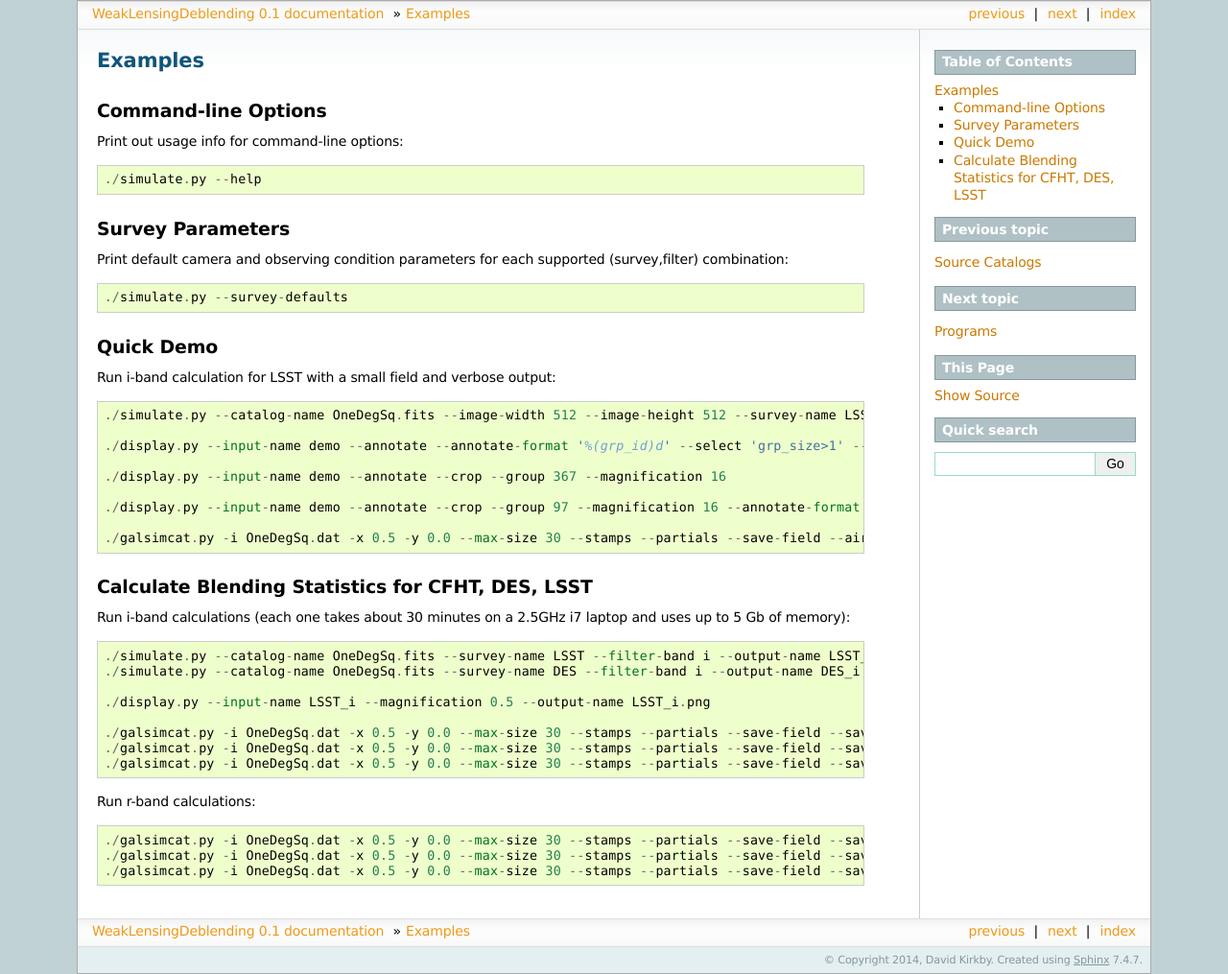
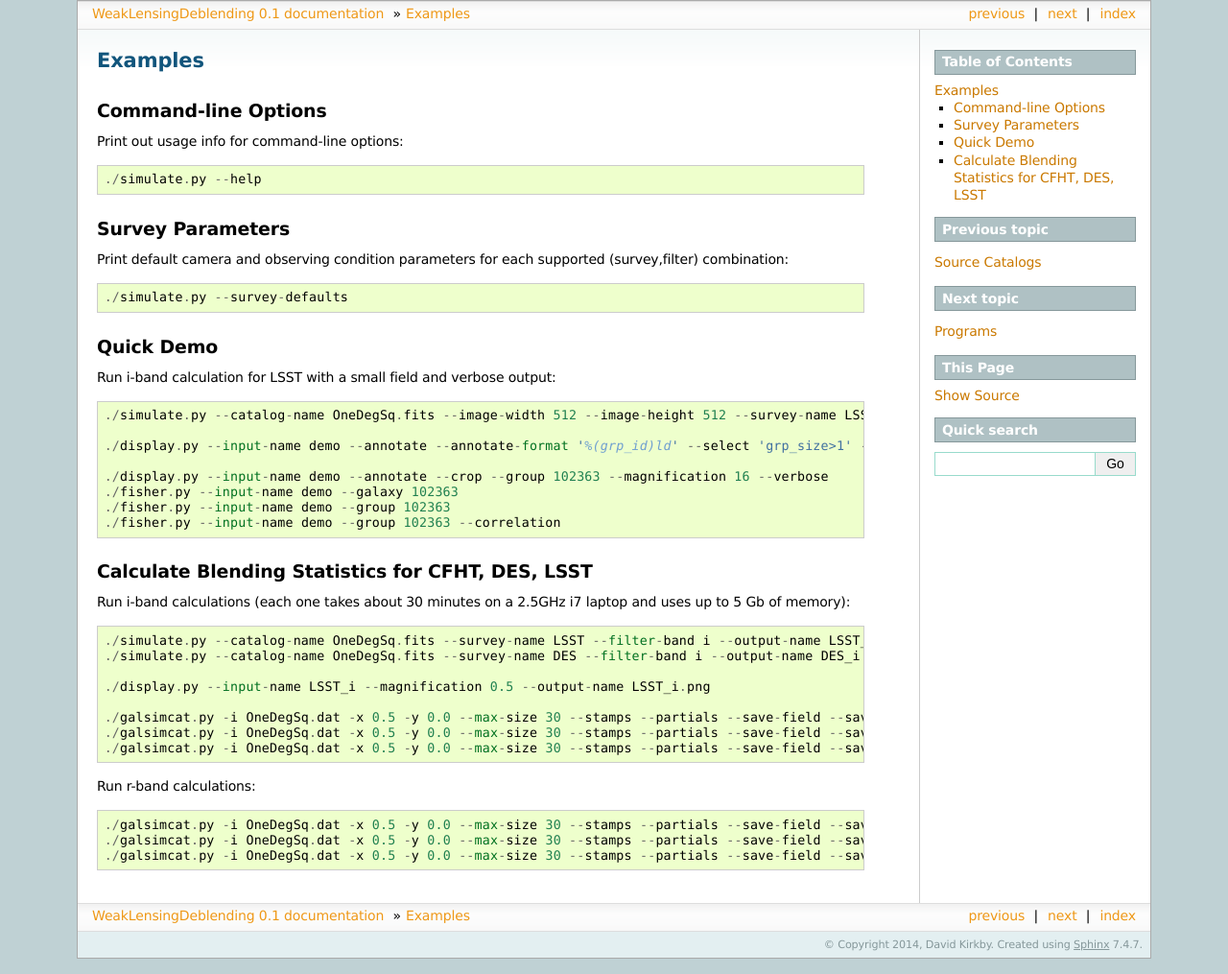
Before and after one commit to LSSTDESC/WeakLensingDeblending, a Sphinx documentation site: the page built from docs/examples.rst, in a window 1280 px wide. Shown: the whole page at 96% size. Built offline with Sphinx 7.4.7, drawn with Linux system fonts in a browser that asks for light colours.

Commit message:
Use db_id of galaxy with largest snr_grp for grp_id

```diff
--- a/docs/examples.rst
+++ b/docs/examples.rst
@@ -22,13 +22,12 @@ Run i-band calculation for LSST with a small field and verbose output::
 
 	./simulate.py --catalog-name OneDegSq.fits --image-width 512 --image-height 512 --survey-name LSST --filter-band i --output-name demo --verbose --verbose-model --verbose-render
 
-	./display.py --input-name demo --annotate --annotate-format '%(grp_id)d' --select 'grp_size>1' --magnification 2
+	./display.py --input-name demo --annotate --annotate-format '%(grp_id)ld' --select 'grp_size>1' --select 'grp_rank==0' --magnification 2
 
-	./display.py --input-name demo --annotate --crop --group 367 --magnification 16
-
-	./display.py --input-name demo --annotate --crop --group 97 --magnification 16 --annotate-format "%(	purity).3f\n%(snr_grp).1f" --annotate-size x-large --draw-moments
-
-	./galsimcat.py -i OneDegSq.dat -x 0.5 -y 0.0 --max-size 30 --stamps --partials --save-field --airmass 1.2 --extinction 0.07 -o baseline --pixel-scale 0.200 --width 512 --height 512 --exposure-time 6900 --sky-brightness 20.0 --zenith-fwhm 0.67 --zero-point 41.5
+	./display.py --input-name demo --annotate --crop --group 102363 --magnification 16 --verbose
+	./fisher.py --input-name demo --galaxy 102363
+	./fisher.py --input-name demo --group 102363
+	./fisher.py --input-name demo --group 102363 --correlation
 
 Calculate Blending Statistics for CFHT, DES, LSST
 -------------------------------------------------
--- a/docs/output.rst
+++ b/docs/output.rst
@@ -31,7 +31,7 @@ HDU[1] contains a binary table where each row represents one simulated source an
 Name     Type    Description
 ======== ======= ====================================================================================
 db_id    int64   Unique identifier for this source in the LSST DM catalog database
-grp_id   int16   Indentifier for the group that this source belongs to
+grp_id   int64   Group identifier (db_id of group member with largest snr_grp)
 grp_size int16   Number of sources in this group (equal to 1 for isolated sources)
 grp_rank int16   Rank position of this source in its group based on decreasing snr_grp
 visible  bool8   Is this source's centroid within the simulated image bounds?
```
Also changed, not shown: docs/todo.rst (+10 -1 lines), 1 other file.
